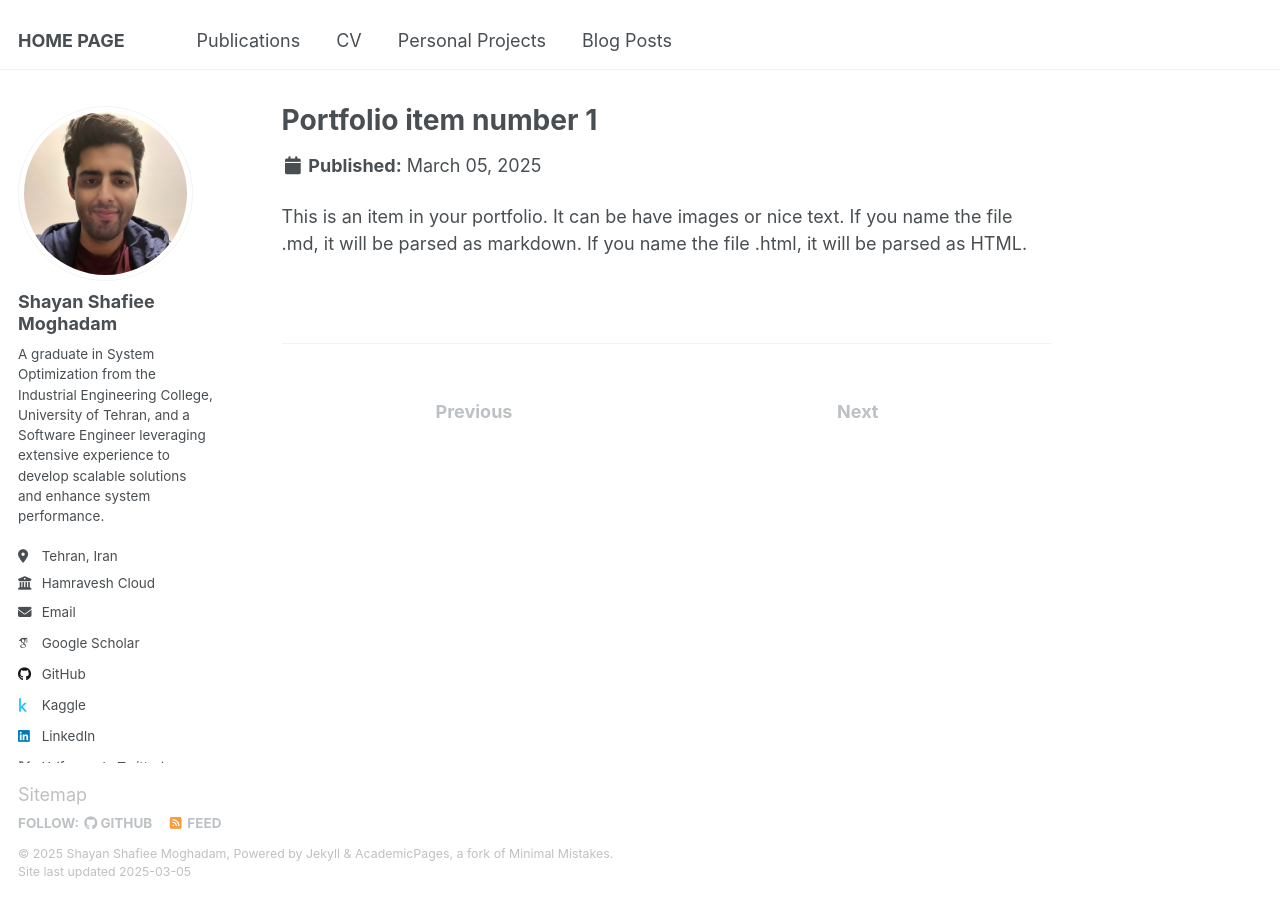
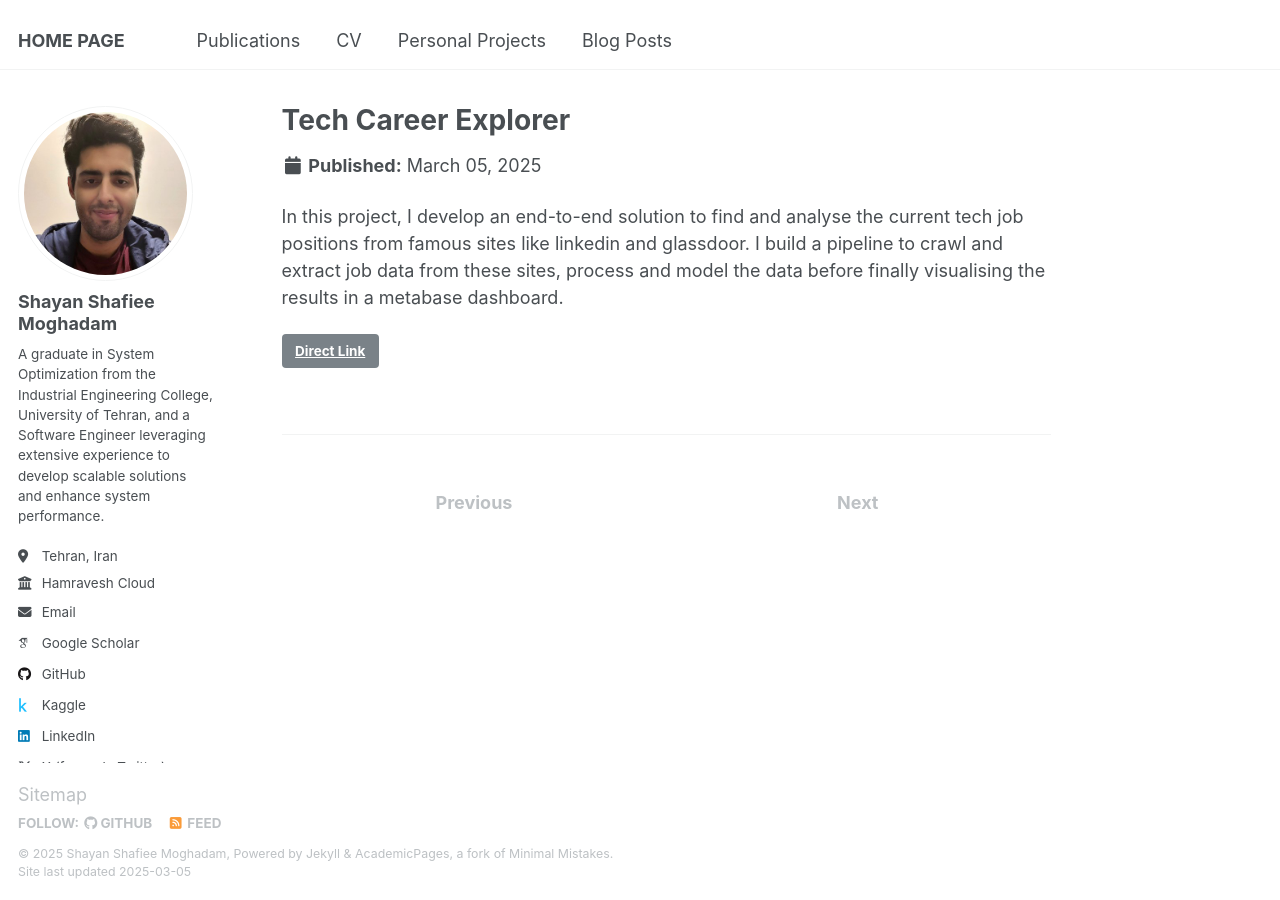
Before and after one commit to shayansm2/academic-portfolio, a Jekyll site: the page built from _portfolio/portfolio-1.md, in a window 1280 px wide. Built offline with Jekyll 4.4.1, drawn with Linux system fonts in a browser that asks for light colours; some web fonts are replaced.

Commit message:
check someting in portfolios

```diff
--- a/_portfolio/portfolio-1.md
+++ b/_portfolio/portfolio-1.md
@@ -1,7 +1,8 @@
 ---
-title: "Portfolio item number 1"
-excerpt: "Short description of portfolio item number 1<br/><img src='/images/500x300.png'>"
+title: "Tech Career Explorer"
+excerpt: "Short description of portfolio item number 1<br/><img src='https://github.com/shayansm2/tech-career-explorer/blob/main/statics/project_demo.png'>"
 collection: portfolio
+link: https://github.com/shayansm2/tech-career-explorer
 ---
 
-This is an item in your portfolio. It can be have images or nice text. If you name the file .md, it will be parsed as markdown. If you name the file .html, it will be parsed as HTML.
+In this project, I develop an end-to-end solution to find and analyse the current tech job positions from famous sites like linkedin and glassdoor. I build a pipeline to crawl and extract job data from these sites, process and model the data before finally visualising the results in a metabase dashboard.
```
Also changed, not shown: _pages/cv.md (+1 -0 lines).
